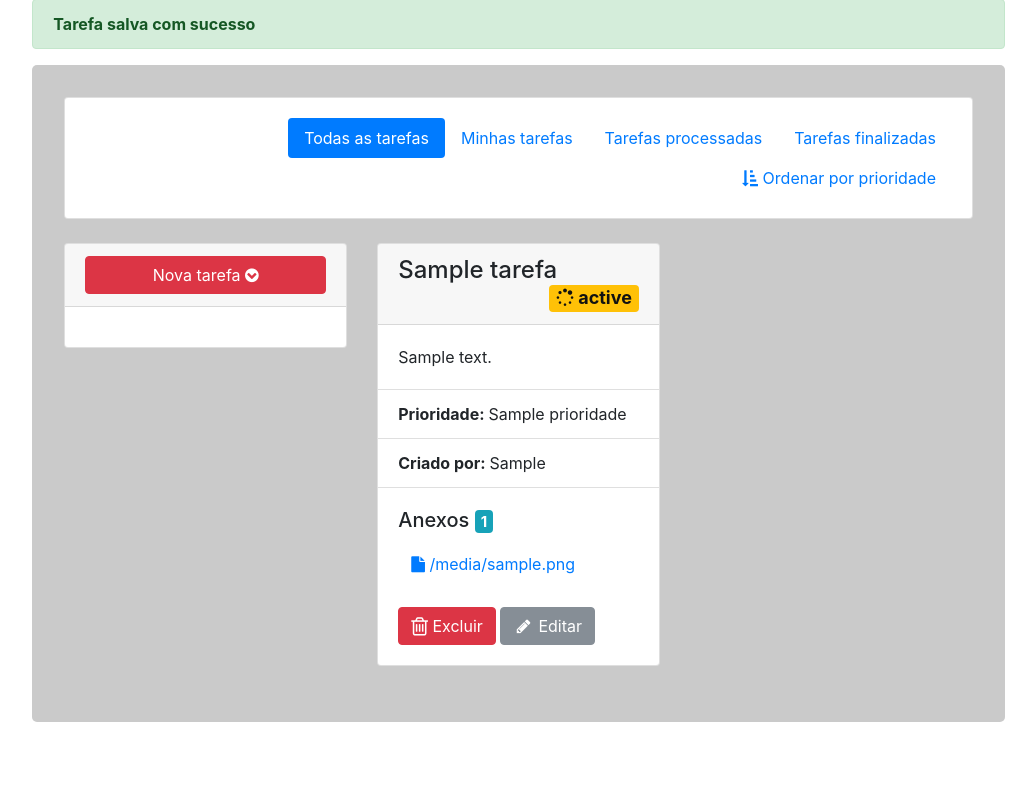
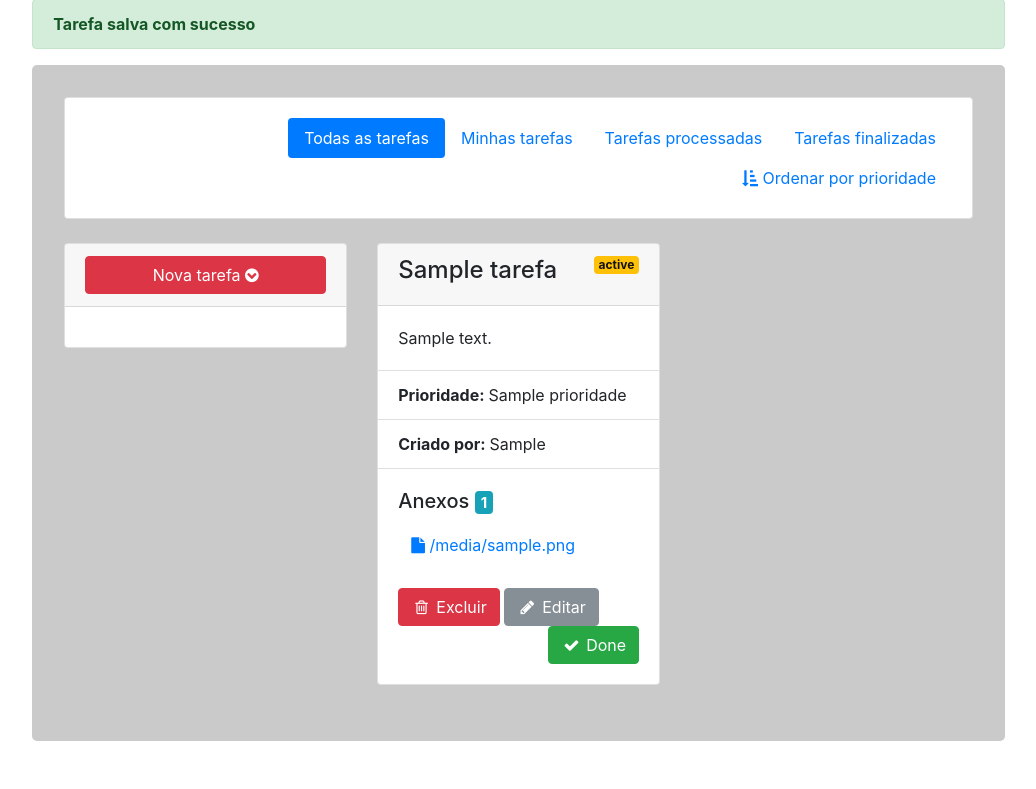
Before and after one commit to eduardomartins/Dashboard-de-Tasks, a Django app: template tasks/dashboard/templates/dashboard_index.html in a window 1280 px wide. Shown: the part 595-1384 px from the top of the page, without its empty margins (228-1264 px from the left). Before the commit the page ends 1317 px from the top, so only its background shows below. Run offline with Django 3.2, Linux system fonts and the light colour scheme; the template is opened without the code that fills it: most values are stand-ins (such as "Sample title", 1, 10 or a date in 2020); some libraries are stand-ins or nearby versions.

Commit message:
Docs e atualizações do dashboard

```diff
--- a/tasks/dashboard/templates/dashboard_index.html
+++ b/tasks/dashboard/templates/dashboard_index.html
@@ -79,8 +79,14 @@
         {% for tarefa in tarefas %}
         <div class="col-sm-12 col-md-6 col-lg-4">
             <div class="card">
-                <h4 class="card-header"> {{ tarefa.nome }}   <span class="badge badge-warning float-right"> <i class="fa fa-spinner" aria-hidden="true"></i>
-                    {{ tarefa.status }} </span></h4>
+                <div class="card-header">
+                    <h4 style="display: inline-block;"> {{ tarefa.nome }} </h4>
+                    {% if tarefa.status != 'done' %}
+                        <span class="badge badge-warning float-right"> {{ tarefa.status }} </span>
+                    {% else %}
+                        <span class="badge badge-success float-right"> {{ tarefa.status }} </span>
+                    {% endif %}
+                </div>
                 <div class="card-body">
                     <p class="card-text">
                         {{ tarefa.descricao }}
@@ -89,20 +95,34 @@
                 <ul class="list-group list-group-flush">
                         <li class="list-group-item"> <strong> Prioridade: </strong> {{ tarefa.prioridade }} </li>
                     <li class="list-group-item"> <strong> Criado por: </strong> {{ tarefa.criado_por }} </li>
-
-
                 </ul>
-
                 <div class="card-body">
                     {% if tarefa.anexo_set.all.count > 0 %}
-                    <h5 class="card-title"> Anexos  <span class="badge badge-info"> {{ tarefa.anexo_set.all.count }} </span></h5>
-                    {% for anexo in tarefa.anexo_set.all %}
-                        <a href="{{ anexo.arquivo.url }}" class="btn btn-clear btn-block text-left" title="Clique para ver o anexo"> <i class="fa fa-file" aria-hidden="true"></i> {{ anexo.filename }} </a>
-                    {% endfor %}
+                        <h5 class="card-title"> Anexos  <span class="badge badge-info"> {{ tarefa.anexo_set.all.count }} </span></h5>
+                        {% for anexo in tarefa.anexo_set.all %}
+                            <a href="{{ anexo.arquivo.url }}" class="btn btn-clear btn-block text-left" title="Clique para ver o anexo">
+                                <i class="fa fa-file" aria-hidden="true"></i>
+                                {{ anexo.filename }}
+                            </a>
+                        {% endfor %}
                     {% endif %}
                     <br>
-                    <a href="#" data-url="{% url 'dashboard:excluir-tarefa' pk=tarefa.pk  %}" data-toggle="modal" data-target="#excluir" class="btn btn-danger">   <i class="fa fa-trash-o fa-lg"></i>  Excluir </a>
-                    <a class="btn btn-secondary" href="{% url 'dashboard:editar-tarefa' pk=tarefa.pk  %}"> <i class="fa fa-pencil fa-fw"></i> Editar </a>
+                    <form action="{% url 'dashboard:status-tarefa' %}" method="POST">
+                        {% csrf_token%}
+                        <input type="hidden" name="pk" value="{{ tarefa.id }}"/>
+                        <button type="button" value="{{ tarefa.id }}" data-toggle="modal" data-target="#excluir" class="btn btn-danger">
+                            <i class="fa fa-trash-o fa-fw"></i> Excluir
+                        </button>
+                        <a class="btn btn-secondary" href="{% url 'dashboard:editar-tarefa' pk=tarefa.pk  %}">
+                            <i class="fa fa-pencil fa-fw"></i> Editar
+                        </a>
+                        {% if tarefa.status != 'done' %}
+                        <button class="btn btn-success float-right" name="status" type="submit" value="processada">
+                            <i class="fa fa-check fa-fw"></i> Done
+                        </button>
+                        {% endif %}
+                    </form>
+
                 </div>
             </div>
         </div>
@@ -114,7 +134,7 @@
     <div class="modal-dialog" role="document">
         <div class="modal-content">
         <div class="modal-header">
-            <h5 class="modal-title"> Deseja realmente excluir a terefa?</h5>
+            <h5 class="modal-title"> Deseja realmente excluir a terefa? </h5>
             <button type="button" class="close" data-dismiss="modal" aria-label="Close">
             <span aria-hidden="true">&times;</span>
             </button>
@@ -123,8 +143,12 @@
             <p> Depois de excluído, não é será mais possível recuperar os dados</p>
         </div>
         <div class="modal-footer">
-            <a class="btn btn-danger" href="" id="target-url"> Excluir </a>
-            <button type="button" class="btn btn-secondary" data-dismiss="modal"> Cancelar </button>
+            <form action="{% url 'dashboard:excluir-tarefa' %}" method="POST">
+                {% csrf_token%}
+                <button type="submit" name="pk" value="" class="btn btn-danger" id="target-button"> Excluir </button>
+                <button type="button" class="btn btn-secondary" data-dismiss="modal"> Cancelar </button>
+            </form>
+
         </div>
         </div>
     </div>
@@ -133,12 +157,11 @@
 {% endblock conteudo %}
 
 {% block scripts %}
-<script>
+    <script>
         $(document).ready(function(){
-            $('a[data-target="#excluir"]').click(function(event){
-                $("#target-url").attr('href', $(this).attr("data-url"))
+            $('[data-target="#excluir"]').click(function(event){
+                $('#target-button').attr('value', $(this).attr("value"))
             });
         });
     </script>
-
 {% endblock %}
--- a/tasks/dashboard/urls.py
+++ b/tasks/dashboard/urls.py
@@ -21,6 +21,8 @@ from django.conf.urls import url
 urlpatterns = [
     url(r'^$', views.index, name='index'),
     url(r'^editar/(?P<pk>[0-9]+)/$', views.editar, name='editar-tarefa'),
-    url(r'^excluir/(?P<pk>[0-9]+)/$', views.excluir, name='excluir-tarefa'),
-    url(r'^excluir/anexo/(?P<pk>[0-9]+)/$', views.excluir_anexo, name='excluir-anexo'),
+    url(r'^editar/done/$', views.status, name='status-tarefa'),
+    url(r'^excluir/tarefa/$', views.excluir, name='excluir-tarefa'),
+    url(r'^excluir/tarefa/anexo/$', views.excluir_anexo, name='excluir-anexo'),
+
 ]
--- a/tasks/tasks/settings.py
+++ b/tasks/tasks/settings.py
@@ -36,7 +36,7 @@ LOGOUT_URL = 'logout'
 
 
 # Configurações do Storage
-DEFAULT_FILE_STORAGE = 'storages.backends.s3boto.S3BotoStorage'
+#DEFAULT_FILE_STORAGE = 'storages.backends.s3boto.S3BotoStorage'
 
 
 INSTALLED_APPS = [
@@ -49,6 +49,7 @@ INSTALLED_APPS = [
     'social_django',
     'dashboard',
     'bootstrap4',
+    'storages',
 ]
 
 MIDDLEWARE = [
```
Also changed, not shown: tasks/dashboard/templates/dashboard_editar.html (+16 -9 lines), tasks/dashboard/views.py (+24 -7 lines), 9 other files.
